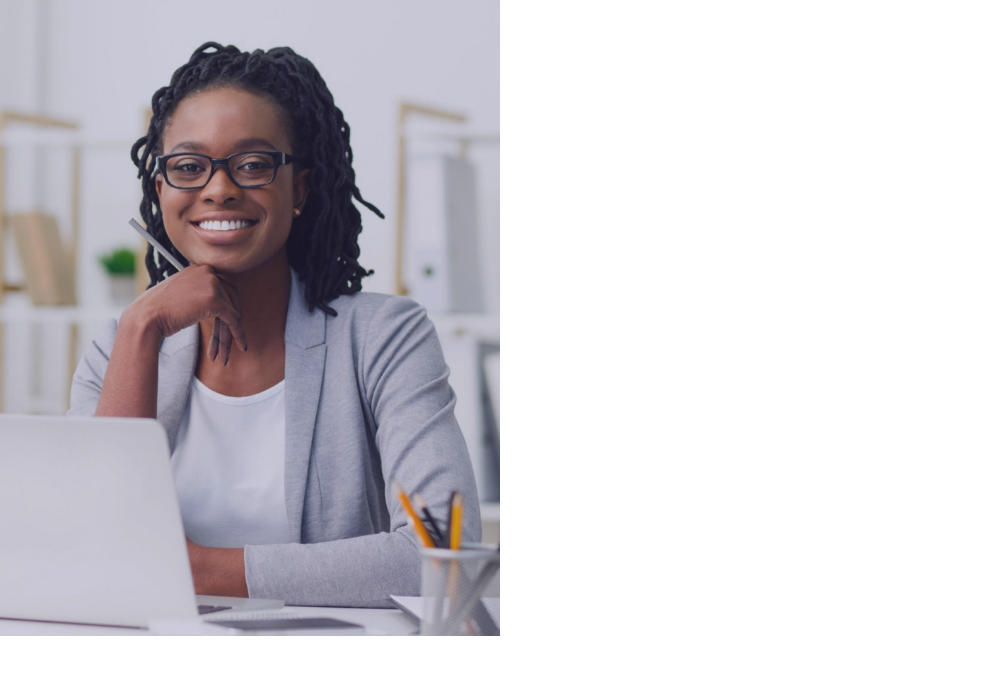
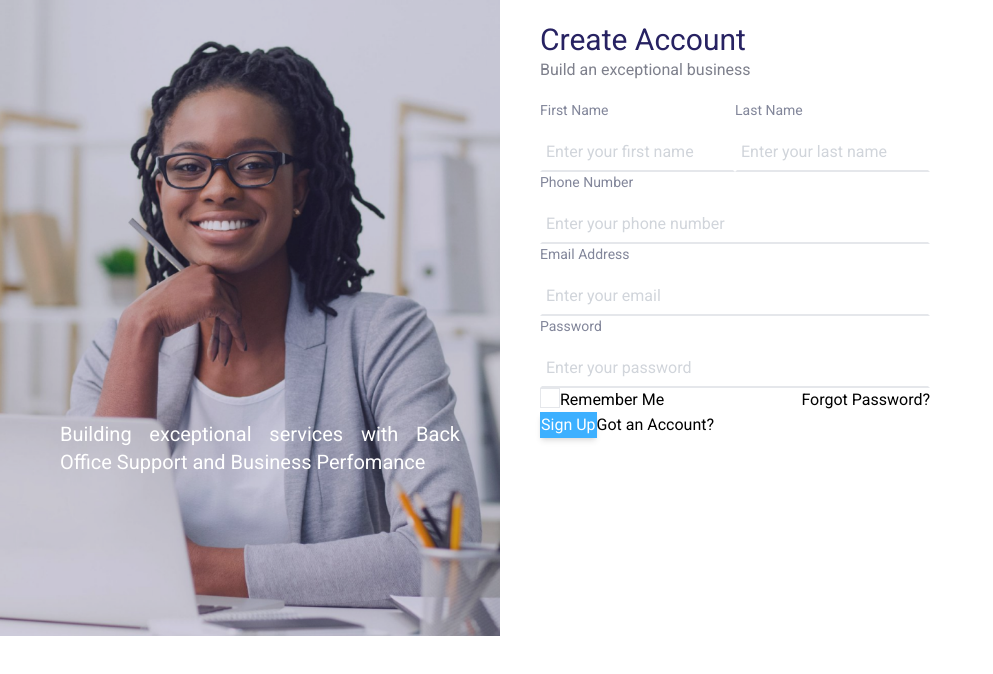
Before and after one commit to Kene10-codes/react-web-app, a React (Create React App) app: page / in a window 1280 px wide. Shown: the top 674 px of the page, without its empty margins (0-993 px from the left). Built offline with nearby package versions, Linux system fonts and the light colour scheme.

Commit message:
worked on the styling for the form

```diff
--- a/src/components/Button.js
+++ b/src/components/Button.js
@@ -12,3 +12,17 @@ return (
     </>
   )
 }
+
+
+export const SubmitButton = ({ text, children, className, ...rest}) => {
+  return (
+      <>
+         <button
+          className={`text-base group border wide text-white bg-sec duration-100 border-sec  shadow-md focus:shadow-none hover:bg-sec hover:text-black ${className}`}
+          {...rest}
+        >
+          {children || text}
+        </button>
+      </>
+    )
+  }
--- a/src/components/Checkbox.js
+++ b/src/components/Checkbox.js
@@ -1,8 +1,23 @@
 import React from 'react'
 
-export const Checkbox = () => {
+export const Checkbox = ({type, name, value, className, ...rest}) => {
   return (
-    <>
-    </>
+    <div className="flex flex-row justify-between content-center ">
+          <input
+              type={type}
+              name={name}
+              value={value}
+              className={`form-checkbox h-5 w-5 border focus:ring-2 focus:ring-blue-300 ${className}`}
+              {...rest}
+            />
+            <label
+              for="checkbox"
+              clasName="text-sm font-medium"
+            >
+              Remember Me
+            </label>
+
+     </div>
+
   )
 }
--- a/src/components/Input.js
+++ b/src/components/Input.js
@@ -2,16 +2,17 @@ import React from 'react'
 
 export const Input = ({ label, placeholder, id, type, className, onChange}) => {
 return (
-    <>
+    <div className="flex flex-col">
        { label && <label
-       class={`block text-gray-700 text-sm font-bold mb-2" ${className}`}>
+       class={`block text-gray-700 text-sm text-tert pb-3 font-medium mb-2" ${className}`}>
         {label}
-
-      <input className={`appearance-none border py-2 px-3 text-gray-700 leading-tight focus:outline-none focus:shadow-outline`}
+      </label>}
+      <input className={`border-2 border-x-transparent placeholder-gray-300 border-t-transparent border-b-gray focus:border-b-primary  block py-2 px-1 text-gray-700 leading-tight focus:outline-none focus:shadow-outline`}
             id={id}
             type={type}
-            placeholder={placeholder} />
-      </label>}
-    </>
+            placeholder={placeholder}
+      />
+
+    </div>
   )
 }
--- a/src/containers/createAccount/Content.js
+++ b/src/containers/createAccount/Content.js
@@ -1,11 +1,68 @@
-import React from "react";
+import React from "react"
+import { LgText } from "components/LgText"
+import { Input } from "components/Input"
+import { Checkbox } from "components/Checkbox"
+import { SubmitButton } from "components/Button"
 import Image from  "assets/image.png"
+import { LinkButton } from "components/Link"
 
 
 export const CreateAccountContent = () => {
   return (
-    <div>
-        <img src={Image} />
-    </div>
+    <>
+        <div className="flex flex-row">
+         <div className="relative bg-linearGradient">
+           <img src={Image} />
+           <span className="absolute bottom-40 left-5 text-justify text-white shadow-textShadow px-10 text-xl">Building exceptional services with Back Office Support and Business Perfomance</span>
+          </div>
+          <div className="px-10 pt-5">
+             <LgText text="Create Account" />
+             <p className="text-accent text-base leading-5">Build an exceptional business</p>
+
+             <div className="mt-5" >
+               <form>
+                   <div className="flex justify-between">
+                     <Input
+                        type={"text"}
+                        label={"First Name"}
+                        placeholder={"Enter your first name"}
+                     />
+                      <Input
+                        type={"text"}
+                        label={"Last Name"}
+                        placeholder={"Enter your last name"}
+                     />
+                   </div>
+
+                   <Input
+                        type={"telephone"}
+                        label={"Phone Number"}
+                        placeholder={"Enter your phone number"}
+                     />
+
+                    <Input
+                        type={"email"}
+                        label={"Email Address"}
+                        placeholder={"Enter your email"}
+                     />
+
+                    <Input
+                        type={"password"}
+                        label={"Password"}
+                        placeholder={"Enter your password"}
+                     />
+
+                    <div className="flex flex-row justify-between content-center">
+                     <Checkbox />
+                     <p>Forgot Password?</p>
+                   </div>
+                    <SubmitButton type={"submit"} text={"Sign Up"} />
+                    <span>Got an Account?</span>
+                    {/* <LinkButton text={"Sign In"} /> */}
+               </form>
+             </div>
+          </div>
+        </div>
+    </>
   )
 }
--- a/src/index.css
+++ b/src/index.css
@@ -1,11 +1,11 @@
-@import url('https://fonts.googleapis.com/css2?family=Inter:wght@400;500;600;700;800;900&family=Montserrat:wght@400;500;600;700;800;900&display=swap');
+@import url('https://fonts.googleapis.com/css2?family=Inter&family=Nunito&family=Poppins&family=Roboto&display=swap');
 
 @tailwind base;
 @tailwind components;
 @tailwind utilities;
 
 body{
-  font-family: sans;
+  font-family: 'Roboto', sans-serif;
 }
 
 img {
--- a/tailwind.config.js
+++ b/tailwind.config.js
@@ -3,11 +3,20 @@ module.exports = {
   theme: {
     extend: {
       colors: {
-        primary: "#3DB0FF"
+        primary: "#272262",
+        sec: "#3DB0FF",
+        accent: "#282C4099",
+        tert: "#82869A"
       },
       fontFamily: {
         inter: ["Inter", "sans-serif"],
         montserrat: ["Montserrat", "sans-serif"],
+      },
+      textShadow: {
+        textShadow: "0px 32px 84px rgba(29, 41, 63, 0.06)"
+      },
+      background: {
+        linearGradient: "linear-gradient(0deg, rgba(39, 34, 98, 0.2), rgba(39, 34, 98, 0.2))"
       },
       maxWidth: {
         "8xl": "88rem",
```
